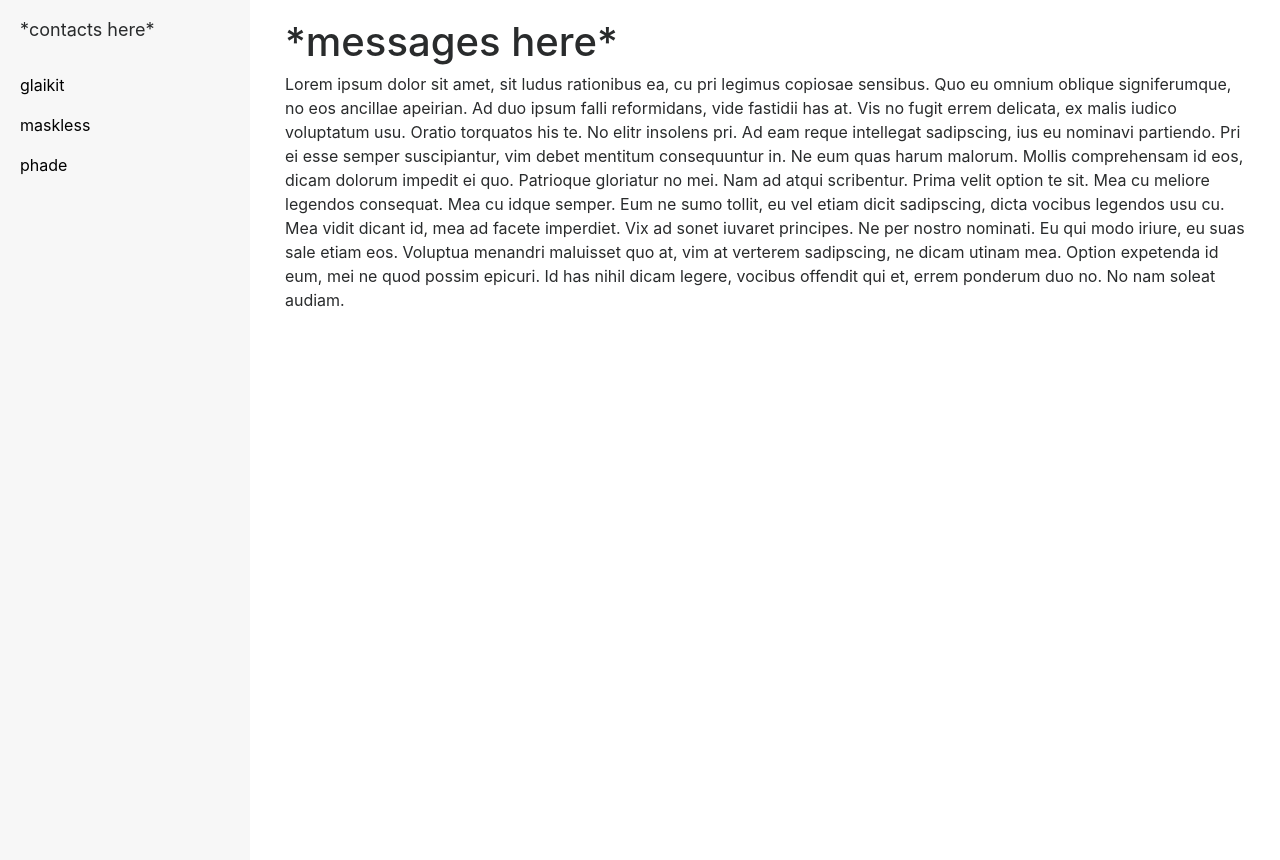
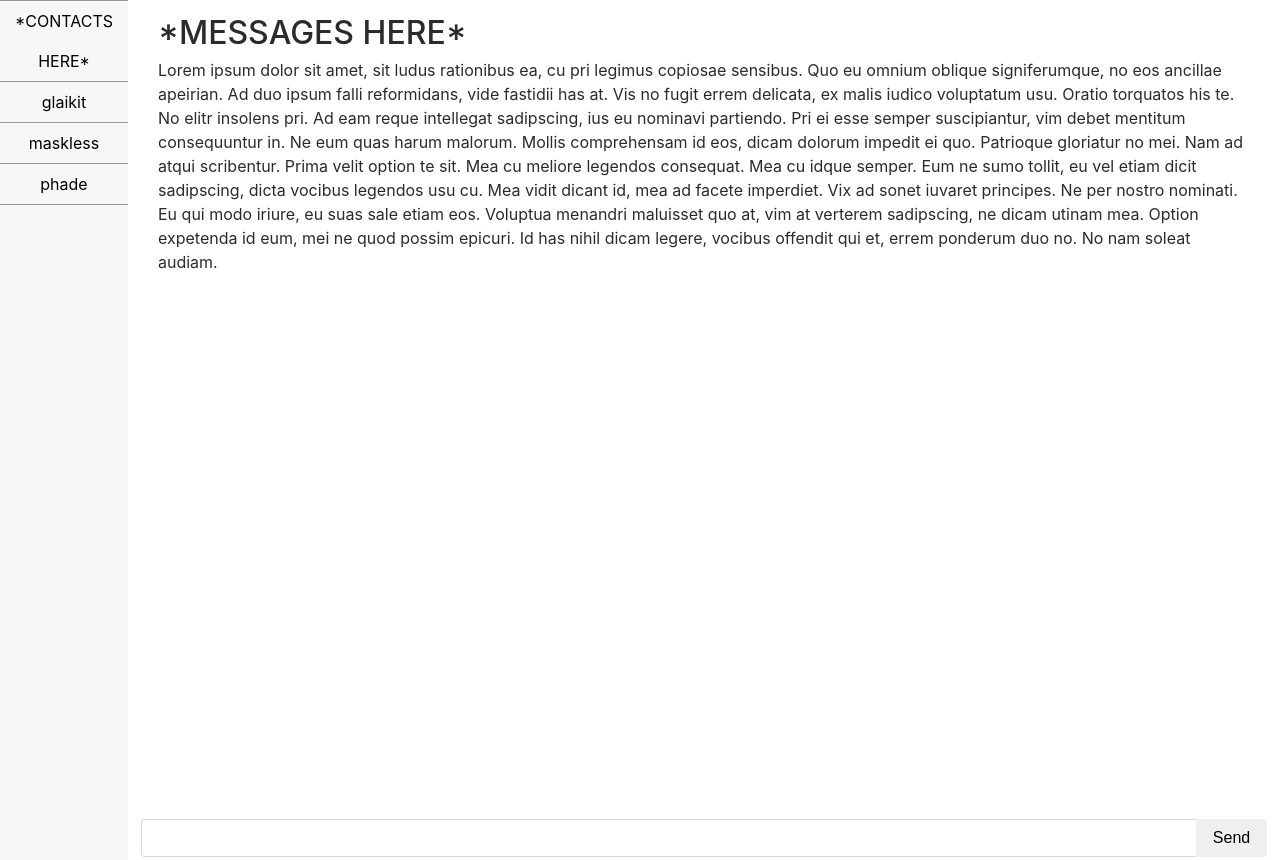
Before and after one commit to josh-richardson/encryptly, a Django app: page /main/ in a window 1280 px wide. Shown: the part 56-916 px from the top of the page. Run offline with Django 3.2, Linux system fonts and the light colour scheme; parts of the project's set-up code (start-up, migrations or seed data) failed here and were passed over; some libraries are stand-ins or nearby versions.

Commit message:
Added text box to chat page.

```diff
--- a/encryptly/encryptly_backend/assets/_chat.scss
+++ b/encryptly/encryptly_backend/assets/_chat.scss
@@ -1,73 +1,49 @@
 //CSS specific to the chat page is here
 
-#wrapper {
-    padding-left: 0;
-    -webkit-transition: all 0.5s ease;
-    -moz-transition: all 0.5s ease;
-    -o-transition: all 0.5s ease;
-    transition: all 0.5s ease;
+#sidebar-wrapper {
+    position: fixed;
+    width: 10%;
+    height: 100%;
+    overflow-y: auto;
+    background: #f7f7f7;
+    line-height: 40px;
+    text-align: center;
+    border-top: 1px solid #999;
 }
 
-#sidebar-wrapper {
-    z-index: 1000;
-    position: fixed;
-    left: 250px;
-    width: 0;
-    height: 100%;
-    margin-left: -250px;
-    overflow-y: auto;
-    background: #f7f7f7;
-}
-
-#page-content-wrapper {
-    width: 100%;
+#chat-wrapper {
     position: absolute;
+    width: 90%;
+    margin-left: 10%;
     padding: 15px;
 }
 
-/* Sidebar Styles */
-
-.sidebar-nav {
+.chat-box {
     position: absolute;
-    top: 0;
-    width: 250px;
-    margin: 0;
-    padding: 0;
-    list-style: none;
+    bottom: 3px;
+    width: 88%;
+    margin-left: 11%;
 }
 
-.sidebar-nav li {
-    text-indent: 20px;
-    line-height: 40px;
+.sidebar {
+    position: absolute;
+    width: 100%;
+    list-style: none;
+    padding: 0;
 }
 
-.sidebar-nav li a {
+.sidebar li a {
+    border-bottom: 1px solid #999;
     display: block;
     text-decoration: none;
     color: #000;
 }
 
-.sidebar-nav li a:hover {
+.sidebar li a:hover {
     color: #999;
 }
 
-.sidebar-nav > .sidebar-brand {
-    height: 65px;
-    font-size: 18px;
-    line-height: 60px;
+.sidebar li a:active,
+.sidebar li a:focus {
+    background: #ddd;
 }
-
-@media(min-width:768px) {
-    #wrapper {
-        padding-left: 250px;
-    }
-
-    #sidebar-wrapper {
-        width: 250px;
-    }
-
-    #page-content-wrapper {
-        padding: 20px;
-        position: relative;
-    }
-}
--- a/encryptly/static/css/encryptly.css
+++ b/encryptly/static/css/encryptly.css
@@ -213,138 +213,50 @@ input.parsley-error,select.parsley-error,textarea.parsley-error {
   transition: all .3s ease-in;
   -o-transition: all .3s ease-in;
   -moz-transition: all .3s ease-in;
-  -webkit-transition: all .3s ease-in;
-}
+  -webkit-transition: all .3s ease-in; }
 
 .parsley-errors-list.filled {
-  opacity: 1;
-}
-
-#wrapper {
-  padding-left: 0;
-  -webkit-transition: all 0.5s ease;
-  -moz-transition: all 0.5s ease;
-  -o-transition: all 0.5s ease;
-  transition: all 0.5s ease;
-}
+  opacity: 1; }
 
 #sidebar-wrapper {
-  z-index: 1000;
   position: fixed;
-  left: 250px;
-  width: 0;
+  width: 10%;
   height: 100%;
-  margin-left: -250px;
   overflow-y: auto;
   background: #f7f7f7;
-}
+  line-height: 40px;
+  text-align: center;
+  border-top: 1px solid #999; }
 
-#page-content-wrapper {
+#chat-wrapper {
+  position: absolute;
+  width: 90%;
+  margin-left: 10%;
+  padding: 15px; }
+
+.chat-box {
+  position: absolute;
+  bottom: 3px;
+  width: 88%;
+  margin-left: 11%; }
+
+.sidebar {
+  position: absolute;
   width: 100%;
-  position: absolute;
-  padding: 15px;
-}/* Sidebar Styles */.sidebar-nav {
-  position: absolute;
-  top: 0;
-  width: 250px;
-  margin: 0;
-  padding: 0;
   list-style: none;
-}
+  padding: 0; }
 
-.sidebar-nav li {
-  text-indent: 20px;
-  line-height: 40px;
-}
-
-.sidebar-nav li a {
+.sidebar li a {
+  border-bottom: 1px solid #999;
   display: block;
   text-decoration: none;
-  color: #000;
-}
+  color: #000; }
 
-.sidebar-nav li a:hover {
-  color: #999;
-}
+.sidebar li a:hover {
+  color: #999; }
 
-.sidebar-nav > .sidebar-brand {
-  height: 65px;
-  font-size: 18px;
-  line-height: 60px;
-}/*# sourceMappingURL=encryptly.css.map */@media (min-width: 768px) {
-  #wrapper {
-    padding-left: 250px;
-  }
+.sidebar li a:active,
+.sidebar li a:focus {
+  background: #ddd; }
 
-  #sidebar-wrapper {
-    width: 250px;
-  }
-
-  #page-content-wrapper {
-    padding: 20px;
-    position: relative;
-  }
-}
-
-@media only screen and (min-width: 769px) {
-  .container.exhibit {
-    width: 90%;
-  }
-}
-
-@media only screen and (min-width: 1200px) {
-  .row.exhibit:not(:first-child) {
-    margin-top: 80px;
-  }
-
-  .col-xl-3.feature {
-    padding-left: 2%;
-    padding-right: 2%;
-  }
-
-  .desktop-only {
-    display: block;
-  }
-}
-
-@media only screen and (max-width: 1200px) {
-  .row.exhibit:not(:first-child) {
-    margin-top: 30px;
-  }
-
-  .col-xl-3.feature {
-    padding-top: 20px;
-  }
-}
-
-@media (max-width: 1160px) {
-  .col-icons {
-    display: none;
-  }
-
-  .col-grow {
-    max-width: 100%;
-    width: 100%;
-    flex-basis: 100%;
-  }
-}
-
-@media only screen and (max-width: 769px) {
-  .col-md-4.col-footer:nth-child(1) {
-    text-align: center;
-  }
-
-  .col-md-4.col-footer:nth-child(3) {
-    text-align: center;
-  }
-}
-
-@keyframes spin {
-  0% {
-    transform: rotate(0deg);
-  }
-
-  100% {
-    transform: rotate(360deg);
-  }
-}
+/*# sourceMappingURL=encryptly.css.map */
--- a/encryptly/templates/encryptly_backend/private/main.html
+++ b/encryptly/templates/encryptly_backend/private/main.html
@@ -5,13 +5,12 @@
     Messaging
 {% endblock %}
 
-
 {% block body_block %}
    <div id="wrapper">
         <div id="sidebar-wrapper">
-            <ul class="sidebar-nav">
-                <li class="sidebar-brand">
-                    *contacts here*
+            <ul class="sidebar">
+                <li>
+                    <a href="#">*CONTACTS HERE*</a>
                 </li>
                 <li>
                     <a href="#">glaikit</a>
@@ -23,11 +22,11 @@
                     <a href="#">phade</a>
             </ul>
         </div>
-        <div id="page-content-wrapper">
+        <div id="chat-wrapper">
             <div class="container-fluid">
                 <div class="row">
                     <div class="col-lg-12">
-                        <h1>*messages here*</h1>
+                        <h2>*MESSAGES HERE*</h2>
                         <p>Lorem ipsum dolor sit amet, sit ludus rationibus ea, cu pri legimus copiosae sensibus. Quo eu omnium oblique signiferumque, no eos ancillae apeirian. Ad duo ipsum falli reformidans, vide fastidii has at. Vis no fugit errem delicata, ex malis iudico voluptatum usu.
 
 Oratio torquatos his te. No elitr insolens pri. Ad eam reque intellegat sadipscing, ius eu nominavi partiendo. Pri ei esse semper suscipiantur, vim debet mentitum consequuntur in. Ne eum quas harum malorum.
@@ -41,6 +40,13 @@ Voluptua menandri maluisset quo at, vim at verterem sadipscing, ne dicam utinam
                 </div>
             </div>
         </div>
-
+        <div class="chat-box">
+            <div class="input-group">
+                <input type="text" class="form-control">
+                <span class="input-group-btn">
+                    <button class="btn btn-default" type="button">Send</button>
+                </span>
+            </div>
+        </div>
     </div>
 {% endblock %}
```
Also changed, not shown: other parts of encryptly/static/css/encryptly.css (+97 -97 lines), 1 other file.
